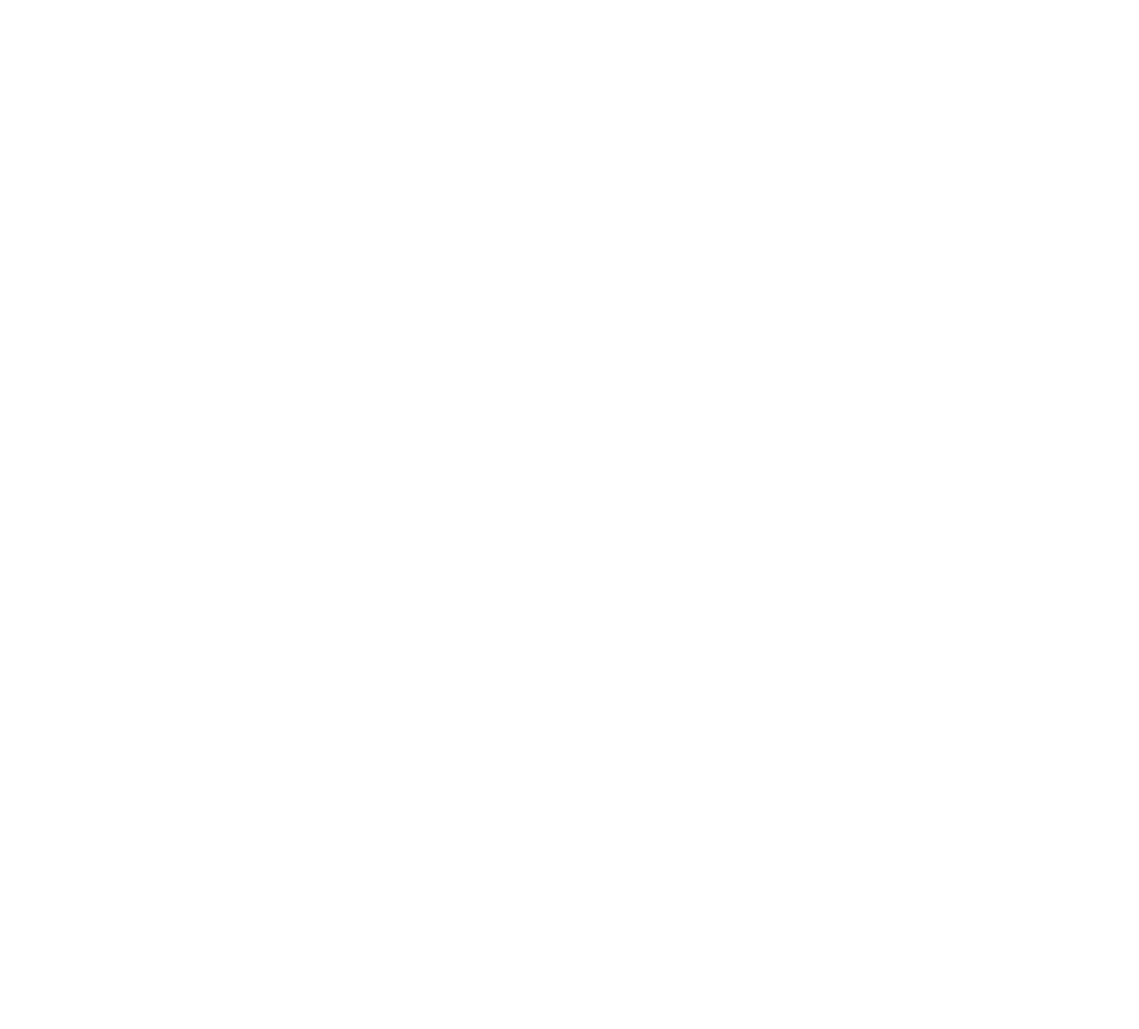
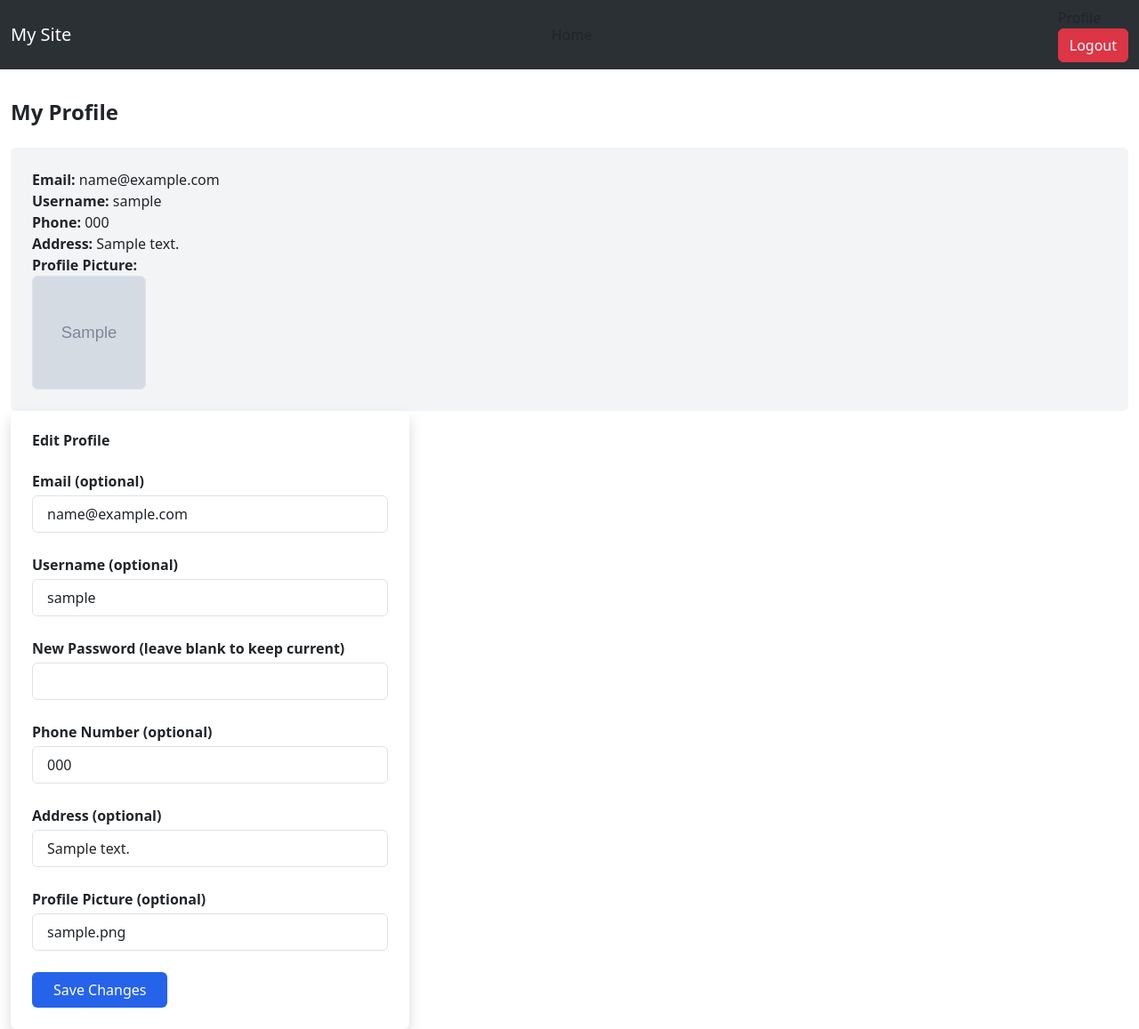
Before and after one commit to Viachesla5/BarbershopWebsite, a PHP site: page /profile in a window 1280 px wide. Before the commit the page is empty. Shown: the whole page at 89% size. Before the commit the page ends 800 px from the top, so only its background shows below. Run offline with PHP 8.4, Linux system fonts and the light colour scheme; the visitor is signed in with stand-in values (Sample User, id 1); tables that the repository leaves empty or names only in its code hold one stand-in row (values such as "Sample post"); grey boxes marked "Sample" are stand-in pictures.

Commit message:
Added working profile page (without file uploading)

```diff
--- a/app/public/controllers/AuthController.php
+++ b/app/public/controllers/AuthController.php
@@ -21,22 +21,33 @@
             $email = $_POST['email'] ?? '';
             $password = $_POST['password'] ?? '';
 
-            // Check the user in the users table
+            // 1) Check in the users table
             $user = $this->userModel->getByEmail($email);
             if ($user && password_verify($password, $user['password'])) {
-                // Valid login
+                // Valid login as a customer
                 $_SESSION['user_id'] = $user['id'];
-                $_SESSION['role'] = 'customer';
 
                 header("Location: /");
                 exit;
-            } else {
-                $error = "Invalid email or password.";
             }
+
+            // 2) If not found in users, check the hairdressers table
+            $hairdresser = $this->hairdresserModel->getByEmail($email);
+            if ($hairdresser && password_verify($password, $hairdresser['password'])) {
+                // Valid login as a hairdresser
+                $_SESSION['hairdresser_id'] = $hairdresser['id'];
+
+                // Redirect to a hairdresser dashboard or home
+                header("Location: /hairdressers");
+                exit;
+            }
+
+            // 3) If neither user nor hairdresser matched, set an error message
+            $error = "Invalid email or password.";
         }
 
-        // If GET or invalid POST, load the login form
-        require(__DIR__ . '/../views/auth/login.php');
+        // GET request (or error on POST)
+        require(__DIR__ . "/../views/auth/login.php");
     }
 
     // Show the register form (GET) or handle registration (POST)
--- /dev/null
+++ b/app/public/controllers/ProfileController.php
@@ -0,0 +1,64 @@
+<?php
+
+require_once(__DIR__ . '/../models/UserModel.php');
+
+class ProfileController
+{
+    private $userModel;
+
+    public function __construct()
+    {
+        $this->userModel = new UserModel();
+    }
+
+    public function profile()
+    {
+        // 1. Ensure user is logged in
+        if (empty($_SESSION['user_id'])) {
+            header("Location: /login");
+            exit;
+        }
+
+        // 2. Fetch current user data
+        $userId = $_SESSION['user_id'];
+        $user   = $this->userModel->getById($userId);
+
+        // 3. If POST, handle updates
+        if ($_SERVER['REQUEST_METHOD'] === 'POST') {
+            // Gather form inputs
+            $newEmail      = $_POST['email'] ?? $user['email'];
+            $newUsername   = $_POST['username'] ?? $user['username'];
+            $newPassword   = $_POST['new_password'] ?? '';
+            $newPhone      = $_POST['phone_number'] ?? $user['phone_number'];
+            $newAddress    = $_POST['address'] ?? $user['address'];
+            $newPicture    = $_POST['profile_picture'] ?? $user['profile_picture'];
+
+            // Only update the password if not empty
+            $passwordToSave = !empty($newPassword)
+                ? password_hash($newPassword, PASSWORD_DEFAULT)
+                : $user['password'];
+
+            // Build update data
+            $data = [
+                'email'           => $newEmail,
+                'username'        => $newUsername,
+                'password'        => $passwordToSave,
+                'phone_number'    => $newPhone,
+                'address'         => $newAddress,
+                'profile_picture' => $newPicture
+            ];
+
+            // Update in DB
+            $this->userModel->update($userId, $data);
+
+            // Fetch updated data again to display
+            $user = $this->userModel->getById($userId);
+
+            // Optionally set a success message or flash message
+            $successMsg = "Profile updated successfully!";
+        }
+
+        // 4. Load the profile view (always pass $user)
+        require(__DIR__ . '/../views/profile/profile.php');
+    }
+}
--- a/app/public/index.php
+++ b/app/public/index.php
@@ -19,13 +19,14 @@
 
 /**
  * Require routes
- *  Defines the routes that our application will ned
+ *  Defines the routes that our application will need
  */
 require_once(__DIR__ . "/routes/index.php");
 require_once(__DIR__ . "/routes/user.php");
 require_once(__DIR__ . "/routes/appointment.php");
 require_once(__DIR__ . "/routes/hairdresser.php");
 require_once(__DIR__ . "/routes/auth.php");
+require_once(__DIR__ . "/routes/profile.php");
 
 // Start the router, enabling handling requests
 Route::run();
--- a/app/public/models/HairdresserModel.php
+++ b/app/public/models/HairdresserModel.php
@@ -77,5 +77,12 @@
         return $stmt->rowCount();
     }
 
-    // Optionally add: getByEmail, getByName, etc.
+    public function getByEmail($email)
+    {
+        $sql = "SELECT * FROM hairdressers WHERE email = :email LIMIT 1";
+        $stmt = self::$pdo->prepare($sql);
+        $stmt->execute([':email' => $email]);
+        return $stmt->fetch(); // returns array or false if not found
+    }
+    // Optionally add: getByName, etc.
 }
--- a/app/public/models/UserModel.php
+++ b/app/public/models/UserModel.php
@@ -54,22 +54,26 @@
 
     public function update($id, $data)
     {
-        $sql = "UPDATE users
-                SET email = :email,
+        $sql = "UPDATE users SET
+                    email = :email,
                     username = :username,
+                    password = :password,
                     phone_number = :phone_number,
                     address = :address,
                     profile_picture = :profile_picture
                 WHERE id = :id";
+
         $stmt = self::$pdo->prepare($sql);
         $stmt->execute([
             ':email' => $data['email'],
             ':username' => $data['username'],
-            ':phone_number' => $data['phone_number'] ?? null,
-            ':address' => $data['address'] ?? null,
-            ':profile_picture' => $data['profile_picture'] ?? null,
+            ':password' => $data['password'], // hashed or existing
+            ':phone_number' => $data['phone_number'],
+            ':address' => $data['address'],
+            ':profile_picture' => $data['profile_picture'],
             ':id' => $id
         ]);
+
         return $stmt->rowCount();
     }
 
--- /dev/null
+++ b/app/public/routes/profile.php
@@ -0,0 +1,8 @@
+<?php
+
+require_once(__DIR__ . '/../controllers/ProfileController.php');
+
+Route::add('/profile', function() {
+    $controller = new ProfileController();
+    $controller->profile(); // Single method to show & edit
+}, ['get','post']);
--- a/app/public/views/partials/header_nav.php
+++ b/app/public/views/partials/header_nav.php
@@ -1,9 +1,18 @@
 <nav class="navbar bg-body-tertiary bg-dark" data-bs-theme="dark">
     <div class="container-fluid">
         <a class="navbar-brand" href="/">My Site</a>
-        <a class="nav-item nav-link active" href="#">Home <span class="sr-only">(current)</span></a>
+        <a class="nav-item nav-link active" href="/">Home <span class="sr-only">(current)</span></a>
+
         <div>
-            <a type="button" class="btn btn-primary" href="#">Login/Register</a>
+            <?php if (!empty($_SESSION['user_id'])): ?>
+                <a href="/profile" class="nav-link">Profile</a>
+                <a href="/logout" class="btn btn-danger ml-2">Logout</a>
+            <?php elseif (!empty($_SESSION['hairdresser_id'])): ?>
+                <a href="/profile" class="nav-link">Profile</a>
+                <a href="/logout" class="btn btn-danger ml-2">Logout</a>
+            <?php else: ?>
+                <a href="/login" class="btn btn-primary">Login/Register</a>
+            <?php endif; ?>
         </div>
     </div>
 </nav>
--- /dev/null
+++ b/app/public/views/profile/profile.php
@@ -0,0 +1,113 @@
+<?php require(__DIR__ . '/../partials/header.php'); ?>
+
+<div class="container mx-auto mt-8">
+
+    <h1 class="text-2xl font-bold mb-4">My Profile</h1>
+
+    <?php if (!empty($successMsg)): ?>
+        <div class="mb-4 text-green-500">
+            <?= htmlspecialchars($successMsg); ?>
+        </div>
+    <?php endif; ?>
+
+    <!-- Display user info (read-only section) -->
+    <div class="mb-8 bg-gray-100 p-4 rounded">
+        <p><strong>Email:</strong> <?= htmlspecialchars($user['email']); ?></p>
+        <p><strong>Username:</strong> <?= htmlspecialchars($user['username']); ?></p>
+        <p><strong>Phone:</strong> <?= htmlspecialchars($user['phone_number'] ?? ''); ?></p>
+        <p><strong>Address:</strong> <?= htmlspecialchars($user['address'] ?? ''); ?></p>
+
+        <?php if (!empty($user['profile_picture'])): ?>
+            <p><strong>Profile Picture:</strong></p>
+            <img src="<?= htmlspecialchars($user['profile_picture']); ?>"
+                 alt="Profile Picture"
+                 class="w-32 h-32 object-cover rounded border">
+        <?php endif; ?>
+    </div>
+
+    <!-- Edit form (same page) -->
+    <form action="/profile" method="POST" class="max-w-md bg-white p-6 rounded shadow">
+
+        <h2 class="text-xl font-semibold mb-4">Edit Profile</h2>
+
+        <!-- EMAIL -->
+        <div class="mb-4">
+            <label class="block mb-1 font-semibold" for="email">Email (optional)</label>
+            <input
+                type="email"
+                name="email"
+                id="email"
+                value="<?= htmlspecialchars($user['email']); ?>"
+                class="w-full border border-gray-300 rounded px-3 py-2"
+            >
+        </div>
+
+        <!-- USERNAME -->
+        <div class="mb-4">
+            <label class="block mb-1 font-semibold" for="username">Username (optional)</label>
+            <input
+                type="text"
+                name="username"
+                id="username"
+                value="<?= htmlspecialchars($user['username']); ?>"
+                class="w-full border border-gray-300 rounded px-3 py-2"
+            >
+        </div>
+
+        <!-- NEW PASSWORD -->
+        <div class="mb-4">
+            <label class="block mb-1 font-semibold" for="new_password">
+                New Password (leave blank to keep current)
+            </label>
+            <input
+                type="password"
+                name="new_password"
+                id="new_password"
+                class="w-full border border-gray-300 rounded px-3 py-2"
+            >
+        </div>
+
+        <!-- PHONE NUMBER -->
+        <div class="mb-4">
+            <label class="block mb-1 font-semibold" for="phone_number">Phone Number (optional)</label>
+            <input
+                type="text"
+                name="phone_number"
+                id="phone_number"
+                value="<?= htmlspecialchars($user['phone_number'] ?? ''); ?>"
+                class="w-full border border-gray-300 rounded px-3 py-2"
+            >
+        </div>
+
+        <!-- ADDRESS -->
+        <div class="mb-4">
+            <label class="block mb-1 font-semibold" for="address">Address (optional)</label>
+            <input
+                type="text"
+                name="address"
+                id="address"
+                value="<?= htmlspecialchars($user['address'] ?? ''); ?>"
+                class="w-full border border-gray-300 rounded px-3 py-2"
+            >
+        </div>
+
+        <!-- PROFILE PICTURE -->
+        <div class="mb-4">
+            <label class="block mb-1 font-semibold" for="profile_picture">Profile Picture (optional)</label>
+            <input
+                type="text"
+                name="profile_picture"
+                id="profile_picture"
+                value="<?= htmlspecialchars($user['profile_picture'] ?? ''); ?>"
+                class="w-full border border-gray-300 rounded px-3 py-2"
+                placeholder="File path or URL"
+            >
+        </div>
+
+        <button type="submit" class="bg-blue-600 text-white px-4 py-2 rounded hover:bg-blue-700">
+            Save Changes
+        </button>
+    </form>
+</div>
+
+<?php require(__DIR__ . '/../partials/footer.php'); ?>
```
